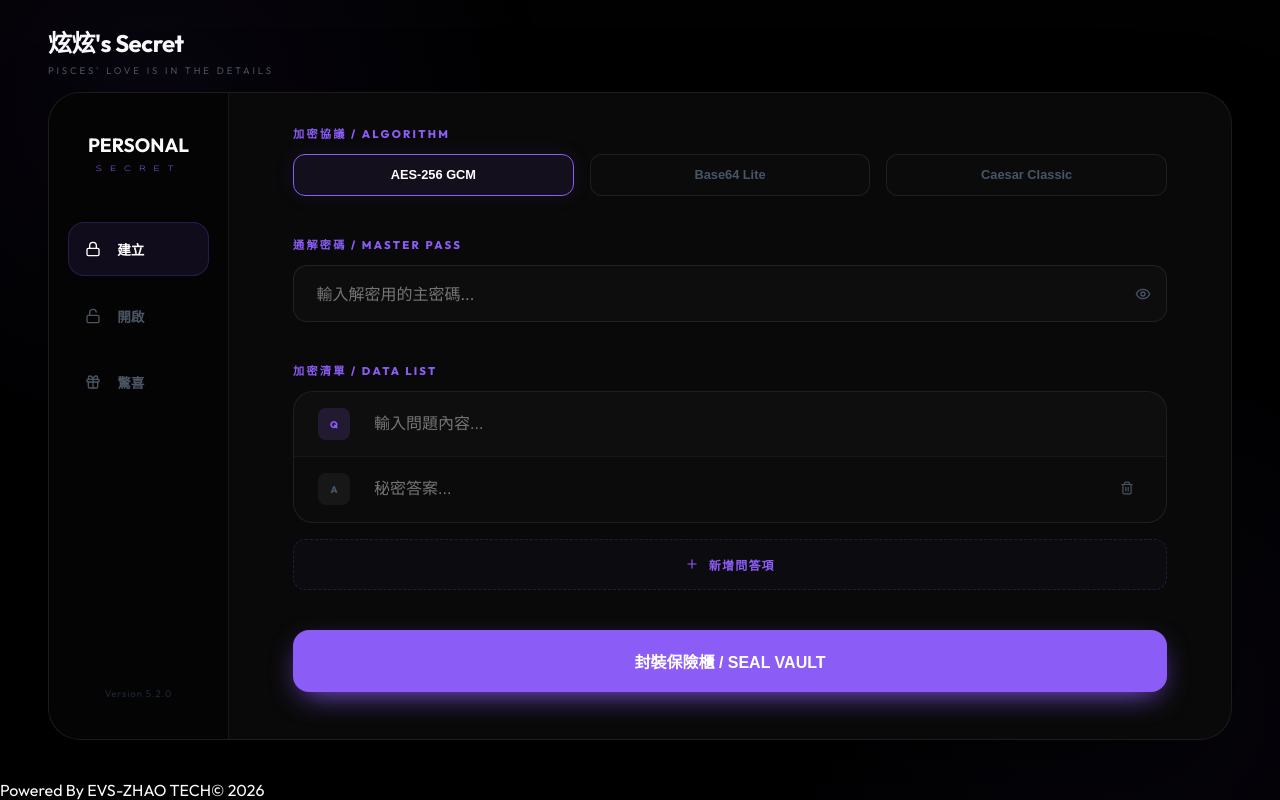
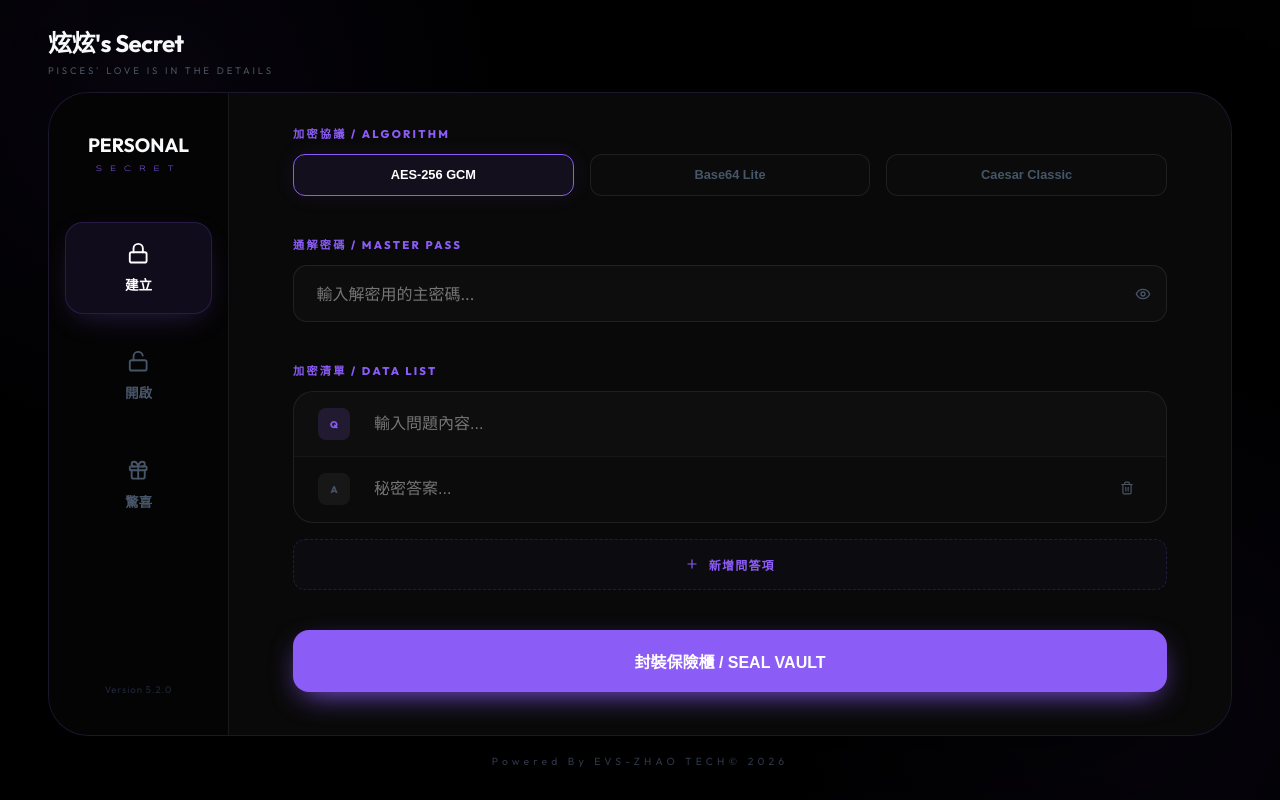
Before and after one commit to EVSDELAT/Secret, a React (Vite) app: page / in a window 1280 px wide. Built offline with nearby package versions, Linux system fonts and the light colour scheme.

Commit message:
style: 強化置中美學與禮物呼吸光動畫效果

```diff
--- a/src/index.css
+++ b/src/index.css
@@ -32,19 +32,24 @@ body { background: var(--primary-bg); color: var(--text-main); font-family: var(
 
 /* Main Hub */
 .main-card {
-  flex: 1; display: flex; margin: 0.5rem 3rem 2.5rem 3rem;
-  background: var(--sidebar-bg); border: 1px solid var(--border-color); border-radius: 32px;
-  overflow: hidden; box-shadow: 0 50px 120px -30px rgba(0,0,0,1);
+  flex: 1; display: flex; margin: 0.5rem 3rem 4rem 3rem;
+  background: var(--sidebar-bg);
+  border: 1px solid rgba(139, 92, 246, 0.15);
+  border-radius: 40px;
+  overflow: hidden;
+  box-shadow: 0 80px 150px -40px rgba(0,0,0,0.8);
+  backdrop-filter: blur(40px);
 }
 
-/* Sidebar */
-.sidebar { width: 180px; background: rgba(0,0,0,0.5); border-right: 1px solid var(--border-color); padding: 2.5rem 1.2rem; display: flex; flex-direction: column; gap: 3rem; }
+/* Sidebar - Center Alignment Optimization */
+.sidebar { width: 180px; background: rgba(0,0,0,0.5); border-right: 1px solid var(--border-color); padding: 2.5rem 1rem; display: flex; flex-direction: column; align-items: center; gap: 3rem; }
 .brand-title { font-size: 1.2rem; text-align: center; }
 .brand-secret { font-family: var(--font-brand); font-size: 0.5rem; letter-spacing: 0.5rem; color: var(--accent-color); display: block; margin-top: 0.5rem; text-align: center; }
-.nav-list { display: flex; flex-direction: column; gap: 0.8rem; }
-.mode-btn { width: 100%; padding: 1rem; border-radius: 16px; border: 1px solid transparent; background: transparent; color: #4b5563; font-size: 0.85rem; font-weight: 600; display: flex; align-items: center; gap: 1rem; cursor: pointer; transition: 0.3s; }
-.mode-btn:hover { color: #fff; }
-.mode-btn.active { background: rgba(139, 92, 246, 0.1); color: #fff; border-color: rgba(139, 92, 246, 0.2); }
+.nav-list { display: flex; flex-direction: column; width: 100%; gap: 1rem; align-items: center; }
+.mode-btn { width: 100%; padding: 1.2rem; border-radius: 18px; border: 1px solid transparent; background: transparent; color: #475569; font-size: 0.85rem; font-weight: 600; display: flex; flex-direction: column; align-items: center; gap: 0.6rem; cursor: pointer; transition: 0.4s cubic-bezier(0.4, 0, 0.2, 1); }
+.mode-btn:hover { color: #fff; background: rgba(255,255,255,0.02); }
+.mode-btn.active { background: rgba(139, 92, 246, 0.1); color: #fff; border-color: rgba(139, 92, 246, 0.2); box-shadow: 0 10px 30px -10px rgba(139, 92, 246, 0.3); }
+.mode-btn svg { width: 1.4rem; height: 1.4rem; }
 .sidebar-footer { margin-top: auto; font-size: 0.6rem; color: #1e293b; text-align: center; letter-spacing: 0.1em; }
 
 /* Main Content Area */
@@ -83,14 +88,39 @@ label { display: block; font-size: 0.7rem; font-weight: 800; color: var(--accent
 
 /* Surprise Centered Tab */
 .surprise-view-centered { height: 100%; display: flex; flex-direction: column; align-items: center; justify-content: center; text-align: center; padding-bottom: 5rem; }
-.gift-glow-icon { color: var(--accent-color); filter: drop-shadow(0 0 15px var(--accent-glow)); margin-bottom: 2rem; }
-.surprise-title { font-size: 1.8rem; font-weight: 800; margin-bottom: 0.5rem; }
+.gift-glow-icon {
+  color: var(--accent-color);
+  filter: drop-shadow(0 0 20px var(--accent-glow));
+  margin-bottom: 2rem;
+  animation: pulse-glow 3s infinite ease-in-out;
+}
+@keyframes pulse-glow {
+  0%, 100% { transform: scale(1); filter: drop-shadow(0 0 15px var(--accent-glow)); opacity: 0.8; }
+  50% { transform: scale(1.1); filter: drop-shadow(0 0 35px var(--accent-glow)); opacity: 1; }
+}
+.surprise-title { font-size: 2.2rem; font-weight: 800; margin-bottom: 1.5rem; letter-spacing: -0.01em; background: linear-gradient(to bottom, #fff, #94a3b8); -webkit-background-clip: text; -webkit-text-fill-color: transparent; }
 .surprise-hint { color: var(--primary-bg); font-size: 0.8rem; margin-top: 2rem; letter-spacing: 0.1em; transition: 0.8s; opacity: 0; pointer-events: none; }
 .surprise-hint.visible { color: #475569; opacity: 1; pointer-events: auto; }
 .surprise-input-wrapper { width: 100%; max-width: 400px; }
-.surprise-fancy-input { width: 100%; background: #050505; border: 1px solid var(--border-color); border-radius: 20px; padding: 1.5rem; color: #fff; font-size: 2.2rem; text-align: center; letter-spacing: 0.8rem; transition: 0.3s; }
+.surprise-fancy-input {
+  width: 100%;
+  background: rgba(0, 0, 0, 0.4);
+  border: 1px solid rgba(139, 92, 246, 0.2);
+  border-radius: 24px;
+  padding: 1.8rem;
+  color: #fff;
+  font-size: 2.5rem;
+  text-align: center;
+  letter-spacing: 0.8rem;
+  transition: all 0.5s cubic-bezier(0.4, 0, 0.2, 1);
+  box-shadow: inset 0 0 20px rgba(0,0,0,0.5);
+}
 .surprise-fancy-input::placeholder { font-size: 1rem; letter-spacing: 0.1em; color: #2d3748; }
-.surprise-fancy-input:focus { border-color: var(--accent-color); box-shadow: 0 0 50px rgba(139,92,246,0.3); outline: none; background: #080808; }
+.surprise-fancy-input:focus {
+  border-color: var(--accent-color);
+  box-shadow: 0 0 60px rgba(139,92,246,0.25), inset 0 0 30px rgba(139,92,246,0.1);
+  transform: translateY(-2px);
+}
 
 /* Modern Modal Overlay */
 .surprise-modal-overlay { position: fixed; inset: 0; z-index: 1000; background: rgba(0,0,0,0.85); backdrop-filter: blur(15px); display: flex; align-items: center; justify-content: center; padding: 2rem; }
@@ -155,6 +185,9 @@ label { display: block; font-size: 0.7rem; font-weight: 800; color: var(--accent
   font-size: 0.8rem;
   resize: none;
 }
+
+.footer { text-align: center; padding: 2rem; font-size: 0.65rem; color: #2d3748; letter-spacing: 0.4em; position: fixed; bottom: 0; width: 100%; }
+.footer span { color: var(--accent-color); }
 
 /* --- RWD Mobile Optimizations --- */
 @media (max-width: 768px) {
```
